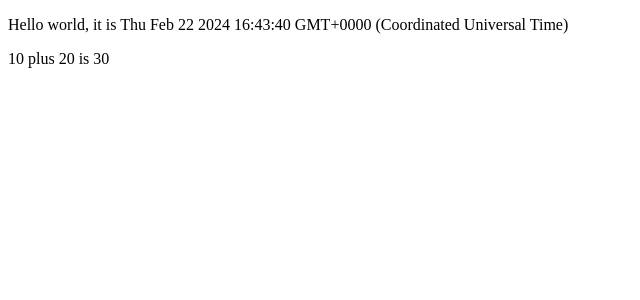
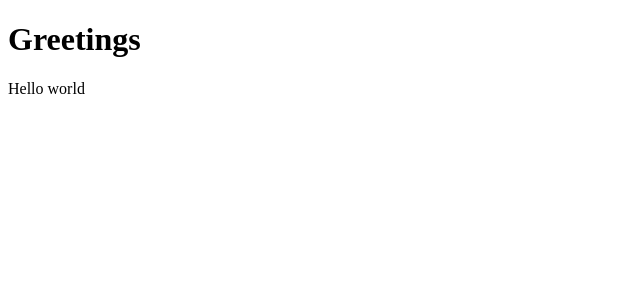
Before and after one commit to nomppaax/01-part1, a React (Vite) app: page / in a window 1280 px wide. Shown: the top 300 px of the page, without its empty margins (0-640 px from the left). Built offline with nearby package versions, Linux system fonts and the light colour scheme.

Commit message:
05- Monta komponenttia

```diff
--- a/src/App.jsx
+++ b/src/App.jsx
@@ -1,17 +1,18 @@
-const App = () => {
-  const now = new Date();
-  const a = 10;
-  const b = 20;
-  console.log(now, a + b);
-
+const Hello = () => {
   return (
     <div>
-      <p>Hello world, it is {now.toString()}</p>
-      <p>
-        {a} plus {b} is {a + b}
-      </p>
+      <p>Hello world</p>
     </div>
   );
 };
 
+const App = () => {
+  return (
+    <div>
+      <h1>Greetings</h1>
+
+      <Hello />
+    </div>
+  );
+};
 export default App;
```
